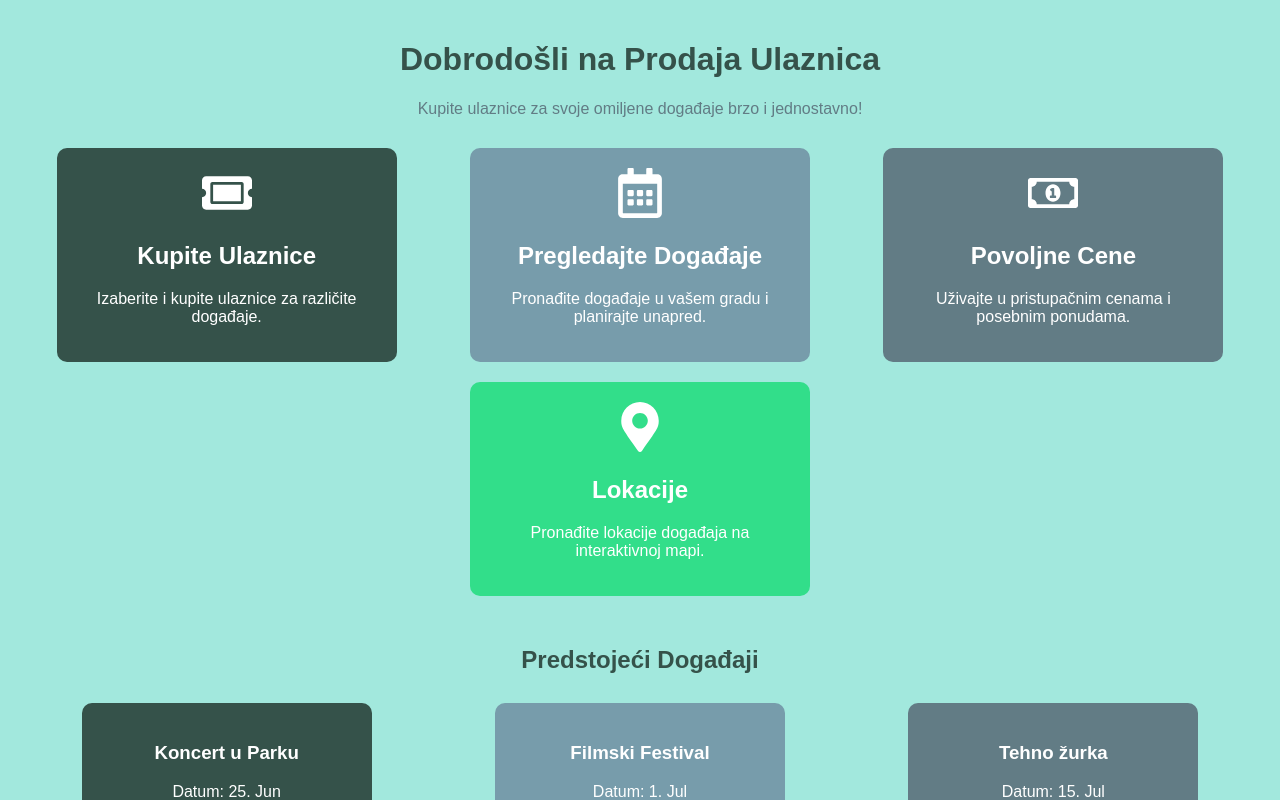
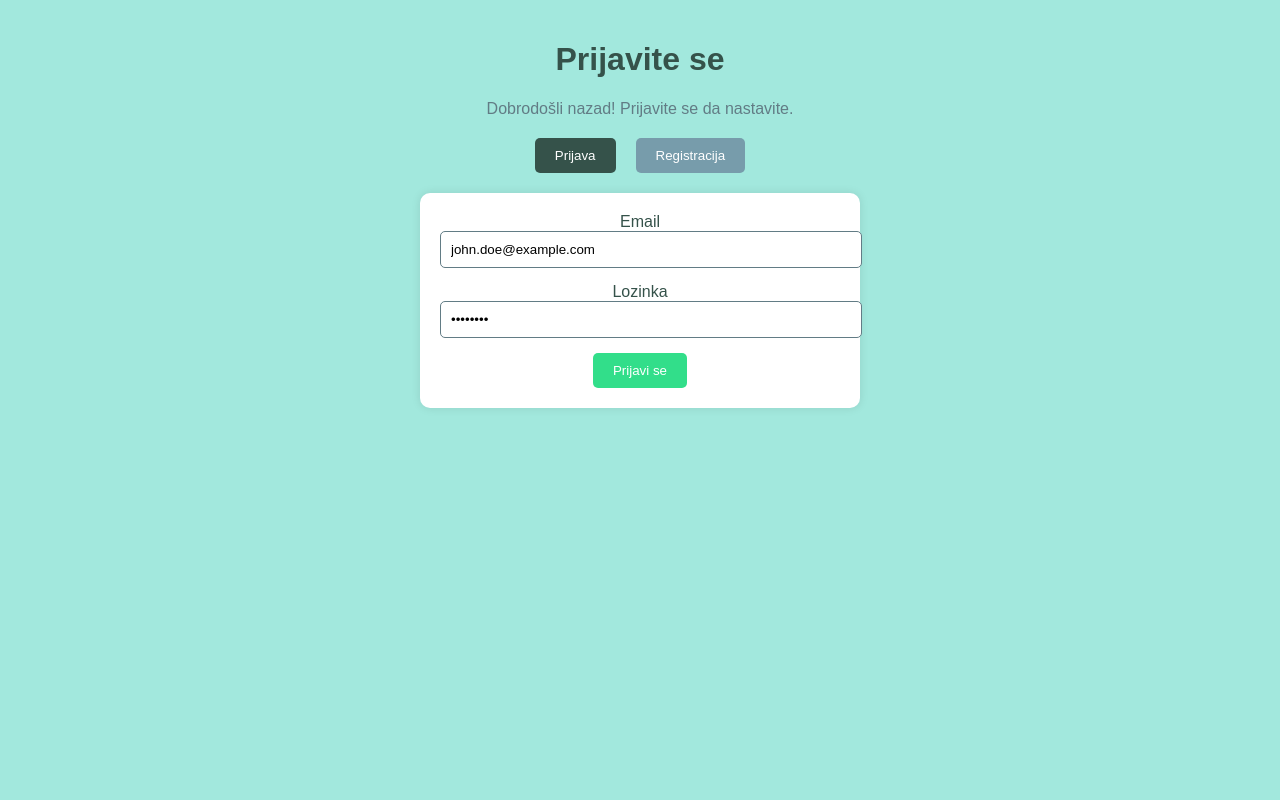
Before and after one commit to elab-development/internet-tehnologije-projekat-appprodajaulaznica_2019_0171, a React (Create React App) app in the folder front/: page / in a window 1280 px wide. Shown: the top 800 px of the page. Built offline with nearby package versions, Linux system fonts and the light colour scheme.

Commit message:
omogucen login i registracija

```diff
--- a/front/package.json
+++ b/front/package.json
@@ -6,6 +6,7 @@
     "@testing-library/jest-dom": "^5.17.0",
     "@testing-library/react": "^13.4.0",
     "@testing-library/user-event": "^13.5.0",
+    "axios": "^1.7.2",
     "react": "^18.3.1",
     "react-dom": "^18.3.1",
     "react-icons": "^5.2.1",
--- a/front/src/App.js
+++ b/front/src/App.js
@@ -1,10 +1,12 @@
 import logo from './logo.svg';
 import './App.css';
 import HomePage from './Pocetna/HomePage';
+import AuthPage from './Auth/AuthPage';
 
 function App() {
   return (
     <div className="App">
+      <AuthPage></AuthPage>
         <HomePage></HomePage>
 
     </div>
--- /dev/null
+++ b/front/src/Auth/AuthPage.jsx
@@ -0,0 +1,113 @@
+import React, { useState } from 'react';
+import axios from 'axios';
+
+const colors = {
+  primary: '#35524a',
+  secondary: '#627c85',
+  tertiary: '#779cab',
+  accent: '#a2e8dd',
+  highlight: '#32de8a'
+};
+
+const AuthPage = () => {
+  const [isLogin, setIsLogin] = useState(true);
+  const [formData, setFormData] = useState({
+    name: '',
+    email: 'john.doe@example.com',
+    password: 'password',
+    password_confirmation: '',
+    phone: ''
+  });
+
+  const handleChange = (e) => {
+    const { name, value } = e.target;
+    setFormData({ ...formData, [name]: value });
+  };
+
+  const handleSubmit = async (e) => {
+    e.preventDefault();
+    try {
+      const url = isLogin ? 'http://127.0.0.1:8000/api/login' : 'http://127.0.0.1:8000/api/register';
+      const response = await axios.post(url, formData);
+      console.log('Response:', response.data);
+    } catch (error) {
+      console.error('Error:', error.response.data);
+    }
+  };
+
+  return (
+    <div style={{ fontFamily: 'Arial, sans-serif', backgroundColor: colors.accent, minHeight: '100vh', padding: '20px' }}>
+      <header style={{ textAlign: 'center', marginBottom: '20px' }}>
+        <h1 style={{ color: colors.primary }}>{isLogin ? 'Prijavite se' : 'Registrujte se'}</h1>
+        <p style={{ color: colors.secondary }}>Dobrodošli nazad! {isLogin ? 'Prijavite se da nastavite.' : 'Kreirajte novi nalog.'}</p>
+      </header>
+
+      <div style={{ textAlign: 'center', marginBottom: '20px' }}>
+        <button
+          onClick={() => setIsLogin(true)}
+          style={{
+            backgroundColor: isLogin ? colors.primary : colors.tertiary,
+            color: 'white',
+            padding: '10px 20px',
+            marginRight: '10px',
+            border: 'none',
+            borderRadius: '5px',
+            cursor: 'pointer'
+          }}
+        >
+          Prijava
+        </button>
+        <button
+          onClick={() => setIsLogin(false)}
+          style={{
+            backgroundColor: !isLogin ? colors.primary : colors.tertiary,
+            color: 'white',
+            padding: '10px 20px',
+            marginLeft: '10px',
+            border: 'none',
+            borderRadius: '5px',
+            cursor: 'pointer'
+          }}
+        >
+          Registracija
+        </button>
+      </div>
+
+      <form onSubmit={handleSubmit} style={{ maxWidth: '400px', margin: '0 auto', backgroundColor: 'white', padding: '20px', borderRadius: '10px', boxShadow: '0 0 10px rgba(0,0,0,0.1)' }}>
+        {!isLogin && (
+          <>
+            <div style={{ marginBottom: '15px' }}>
+              <label style={{ display: 'block', color: colors.primary }}>Ime i Prezime</label>
+              <input type="text" name="name" value={formData.name} onChange={handleChange} style={{ width: '100%', padding: '10px', borderRadius: '5px', border: `1px solid ${colors.secondary}` }} />
+            </div>
+            <div style={{ marginBottom: '15px' }}>
+              <label style={{ display: 'block', color: colors.primary }}>Telefon</label>
+              <input type="text" name="phone" value={formData.phone} onChange={handleChange} style={{ width: '100%', padding: '10px', borderRadius: '5px', border: `1px solid ${colors.secondary}` }} />
+            </div>
+          </>
+        )}
+        <div style={{ marginBottom: '15px' }}>
+          <label style={{ display: 'block', color: colors.primary }}>Email</label>
+          <input type="email" name="email" value={formData.email} onChange={handleChange} style={{ width: '100%', padding: '10px', borderRadius: '5px', border: `1px solid ${colors.secondary}` }} />
+        </div>
+        <div style={{ marginBottom: '15px' }}>
+          <label style={{ display: 'block', color: colors.primary }}>Lozinka</label>
+          <input type="password" name="password" value={formData.password} onChange={handleChange} style={{ width: '100%', padding: '10px', borderRadius: '5px', border: `1px solid ${colors.secondary}` }} />
+        </div>
+        {!isLogin && (
+          <div style={{ marginBottom: '15px' }}>
+            <label style={{ display: 'block', color: colors.primary }}>Potvrdi Lozinku</label>
+            <input type="password" name="password_confirmation" value={formData.password_confirmation} onChange={handleChange} style={{ width: '100%', padding: '10px', borderRadius: '5px', border: `1px solid ${colors.secondary}` }} />
+          </div>
+        )}
+        <div style={{ textAlign: 'center' }}>
+          <button type="submit" style={{ backgroundColor: colors.highlight, color: 'white', padding: '10px 20px', border: 'none', borderRadius: '5px', cursor: 'pointer' }}>
+            {isLogin ? 'Prijavi se' : 'Registruj se'}
+          </button>
+        </div>
+      </form>
+    </div>
+  );
+};
+
+export default AuthPage;
```
Also changed, not shown: 1 other file (tests, documents, lock files or other folders).
